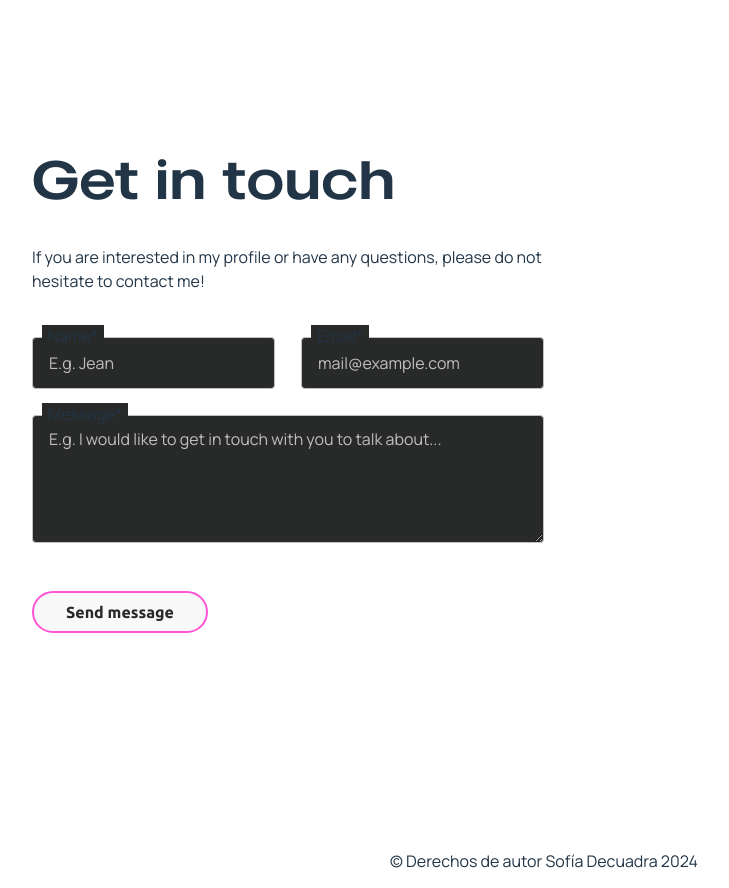
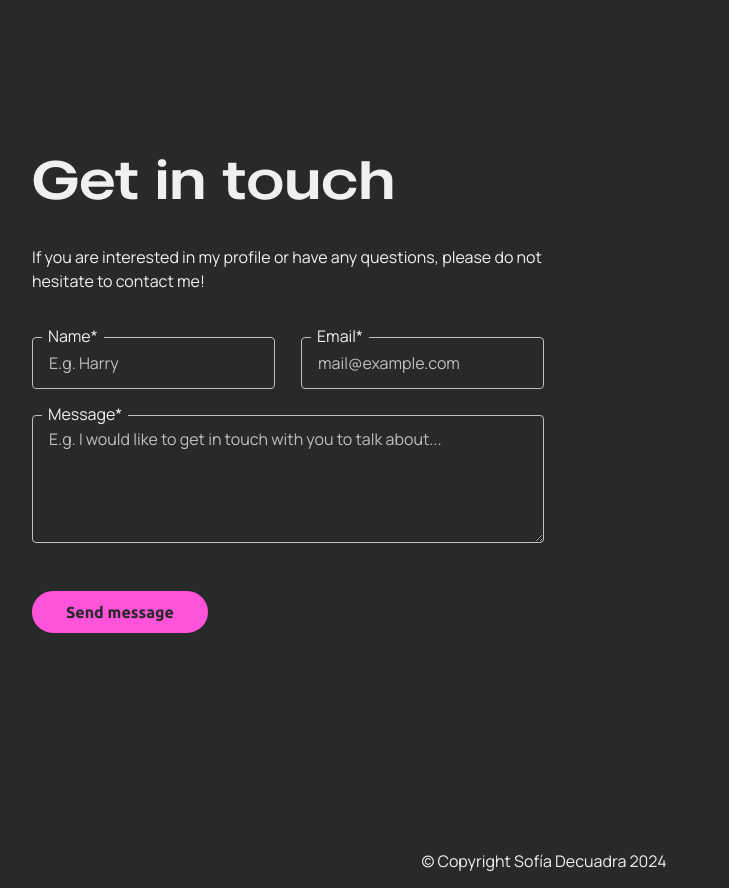
Before and after one commit to sofiadecuadra/about-me, a React (Vite) app: page / in a window 1280 px wide. Shown: the part 5040-5928 px from the top of the page, without its empty margins (96-825 px from the left). Built offline with nearby package versions, Linux system fonts and the light colour scheme; what i18next-xhr-backend would draw is missing.

Commit message:
Fixes styling

```diff
--- a/src/App.tsx
+++ b/src/App.tsx
@@ -96,7 +96,7 @@ function App() {
           pauseOnHover
           style={{ fontFamily: "Manrope", fontSize: "medium" }}
         />
-        <p style={{ textAlign: "center", paddingBottom: "16px" }}>&copy; Derechos de autor Sofía Decuadra 2024</p>
+        <p style={{ textAlign: "center", paddingBottom: "16px" }}>&copy; Copyright Sofía Decuadra 2024</p>
       </div>
     </I18nextProvider>
   );
--- a/src/index.css
+++ b/src/index.css
@@ -30,52 +30,50 @@
   -moz-osx-font-smoothing: grayscale;
 }
 
-#root {
-    flex: 1;
-    flex-direction: column;
-}
-html {
-    font-size: 16px;
-}
-
 body {
   margin: 0;
   display: flex;
   place-items: center;
   min-width: 320px;
   font-size: 1rem;
+  background-color: var(--color-grey);
+  color: var(--color-white);
+}
+
+h1,
+h2,
+h3,
+h4,
+h5,
+h6,
+p {
+  margin: 0;
 }
 
 h1 {
   font-size: 5rem;
-    margin: 0;
   line-height: 5rem;
 }
 
 h2 {
   font-size: 3.375rem;
-    margin: 0;
 }
 
 h3 {
   font-size: 2.5rem;
-    margin: 0;
 }
 
 h4 {
   font-size: 2rem;
-    margin: 0;
 }
 
 h5 {
   font-size: 1.5rem;
-    margin: 0;
   line-height: 1.875rem;
 }
 
 h6 {
   font-size: 1.25rem;
-    margin: 0;
   line-height: 1.625rem;
 }
 
@@ -83,7 +81,6 @@ p {
   font-family: "Manrope", sans-serif;
   font-size: 1rem;
   line-height: 1.375rem;
-    margin: 0;
 }
 
 @media (max-width: 768px) {
@@ -120,7 +117,6 @@ p {
   }
 }
 
-
 button {
   border-radius: 25px;
   font-family: "Ubuntu", sans-serif;
@@ -142,21 +138,13 @@ button:hover {
   background-color: var(--color-primary-light);
   border-color: var(--color-primary-light);
 }
+
 button:active {
   background-color: var(--color-grey);
   color: var(--color-primary-light);
   border-color: var(--color-primary-light);
 }
 
-@media (prefers-color-scheme: light) {
-    :root {
-        color: #213547;
-        background-color: #ffffff;
+a:hover {
+  color: var(--color-primary-light);
 }
-    a:hover {
-        color: #747bff;
-    }
-    button {
-        background-color: #f9f9f9;
-    }
-}
--- a/src/locales/en/translation.json
+++ b/src/locales/en/translation.json
@@ -82,7 +82,7 @@
         "Success": "Message sent successfully!",
         "Sending": "Sending message...",
         "FormPlaceholder": {
-            "Name": "E.g. Jean",
+            "Name": "E.g. Harry",
             "Email": "mail@example.com",
             "Message": "E.g. I would like to get in touch with you to talk about..."
         }
```
Lines whose indentation alone changed are shown as unchanged.
